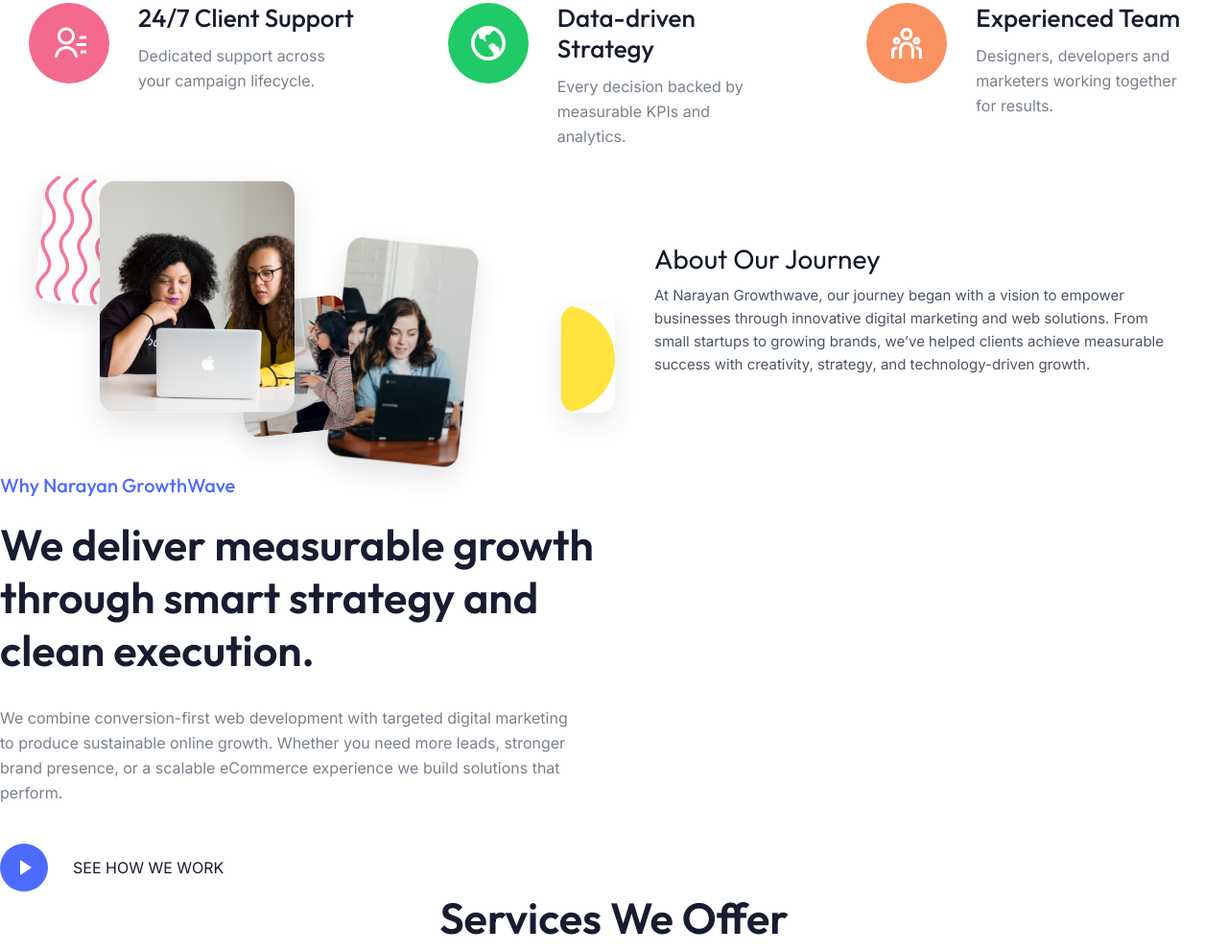
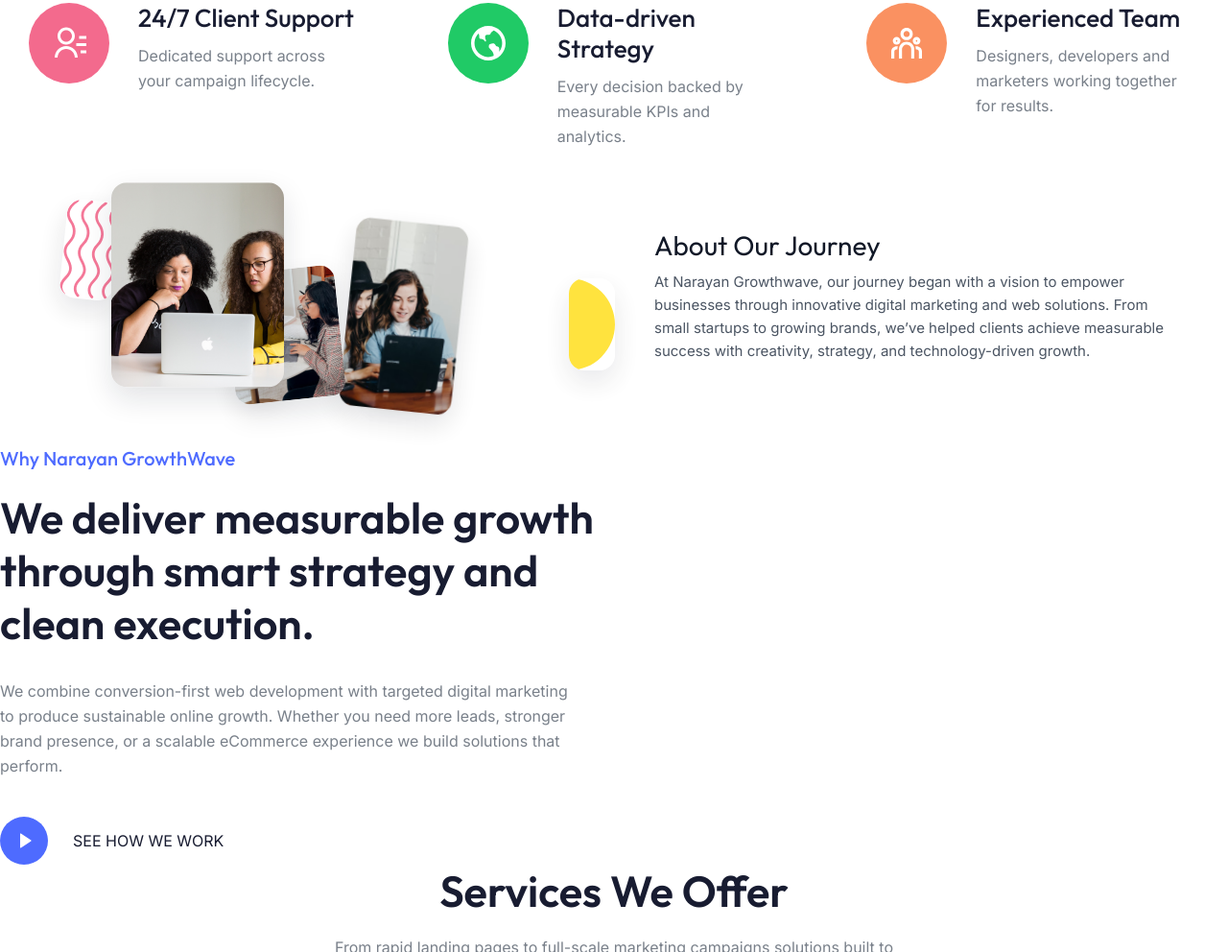
Before and after one commit to abhishekkumardevloper/narayan-Growthwave, a plain HTML site: page index.html in a window 1280 px wide. Shown: the part 847-1839 px from the top of the page at 96% size. Drawn offline with Linux system fonts and the light colour scheme.

Commit message:
Refactor CSS styles for layout and responsiveness

```diff
--- a/index.html
+++ b/index.html
@@ -7,22 +7,26 @@
   <meta name="viewport" content="width=device-width, initial-scale=1.0" />
   <title>Narayan GrowthWave — Digital Marketing & Website Development</title>
    <style>
-    :root{
+     :root{
       --container-width:1200px;
       --gap:24px;
       --accent-shadow: 0 12px 30px rgba(15,23,42,0.12);
       --rounded:16px;
     }
 
-    /* Reset-ish */
+    /* Reset */
     *{box-sizing:border-box;margin:0;padding:0}
     html,body{height:100%;font-family:system-ui,-apple-system,Segoe UI,Roboto,"Helvetica Neue",Arial;}
+    /* Prevent horizontal overflow globally (safe guard) */
+    body { overflow-x: hidden; }
 
-    /* Section wrapper */
+    /* Section wrapper - clip any overflow so decorative parts won't push page width */
     .about-section{
       padding:48px 20px;
       background: #ffffff;
-      overflow:visible;
+      position:relative;
+      /* crucial: clip any visual overflow that would increase width */
+      overflow: hidden;
     }
 
     .container{
@@ -31,7 +35,6 @@
       padding:0 20px;
     }
 
-    /* Layout for bigger screens: two columns */
     .row{
       display:flex;
       align-items:center;
@@ -42,16 +45,17 @@
 
     /* Image group (left) */
     .image-group{
-      flex:1 1 480px; /* grow, shrink, basis */
+      flex:1 1 480px;
       min-width:280px;
       position:relative;
       display:grid;
       grid-template-columns: 1fr 1fr;
       gap:16px;
       align-items:end;
+      /* ensure internal absolutely positioned elements are confined */
+      overflow: visible; /* keep visible for overlapping inside section; section clips outside */
     }
 
-    /* Each stack contains multiple images and shapes */
     .stack{
       position:relative;
       width:100%;
@@ -61,7 +65,7 @@
       justify-content:center;
     }
 
-    /* Base image rules */
+    /* Base image rules - never exceed container width */
     .stack img{
       display:block;
       max-width:100%;
@@ -72,7 +76,6 @@
       transition:transform .35s ease, box-shadow .35s ease;
     }
 
-    /* Specific roles */
     .shape{
       position:absolute;
       width:64px;
@@ -81,37 +84,40 @@
       opacity:.9;
     }
 
+    /* Use clamp to ensure images scale but don't overflow */
     .main-img{
-      width:70%;
+      width:clamp(180px, 50%, 420px);
       z-index:3;
       transform:translateY(-6%);
+      max-width: 100%;
     }
 
+    /* Keep small negative offsets small -- they'll be clipped by section if needed */
     .secondary-img{
-      width:42%;
+      width:clamp(120px, 32%, 320px);
       z-index:2;
       position:absolute;
-      right:-6%;
-      bottom:-4%;
+      right: -2%;   /* reduced negative offset */
+      bottom: -2%;
       transform:rotate(-6deg) scale(.96);
+      max-width: 45%;
     }
 
     .accent-img{
-      width:48%;
+      width:clamp(120px, 36%, 360px);
       z-index:1;
       position:absolute;
-      left:-6%;
-      top:-8%;
+      left: -2%;    /* reduced negative offset */
+      top: -4%;
       transform:rotate(6deg) scale(.98);
       opacity:.98;
+      max-width: 48%;
     }
 
-    /* Decorative shapes positions */
-    .shape.shape-1{ left:-18px; top:-18px; width:72px; transform:rotate(6deg); }
-    .shape.shape-2{ right:6%; top:30%; width:56px; opacity:.8; }
-    .shape.shape-3{ left:6%; bottom:-10px; width:60px; opacity:.7; }
+    .shape.shape-1{ left:6px; top:6px; width:56px; transform:rotate(6deg); }
+    .shape.shape-2{ right:6%; top:30%; width:48px; opacity:.8; }
+    .shape.shape-3{ left:6%; bottom:6px; width:52px; opacity:.7; }
 
-    /* Text column */
     .content{
       flex:1 1 420px;
       min-width:260px;
@@ -120,7 +126,6 @@
     .content h2{ font-size:28px; line-height:1.05; margin-bottom:12px; }
     .content p{ color:#4b5563; line-height:1.6; font-size:15px; }
 
-    /* Hover micro-interaction (desktop) */
     @media (hover: hover) and (min-width: 900px){
       .stack:hover .main-img{ transform:translateY(-10%) scale(1.02); box-shadow: 0 20px 40px rgba(2,6,23,0.14);}
       .stack:hover .secondary-img{ transform:translateY(6%) rotate(-4deg) scale(1.01); }
@@ -130,15 +135,24 @@
     @media (max-width:900px){
       .image-group{ grid-template-columns: 1fr; gap:12px; }
       .main-img{ width:78%; transform:none; margin:0 auto; position:relative; }
-      .secondary-img, .accent-img{ position:relative; right:auto; left:auto; bottom:auto; top:auto; width:46%; transform:none; opacity:1; margin: -16px auto 0; }
-      .shape{ display:none; } /* hide decorative shapes on smaller screens for clarity */
+      .secondary-img, .accent-img{
+        position:relative;
+        right:auto;
+        left:auto;
+        bottom:auto;
+        top:auto;
+        width:46%;
+        transform:none;
+        opacity:1;
+        margin: -16px auto 0;
+      }
+      .shape{ display:none; } /* hide decorative shapes on smaller screens */
       .container{ padding:0 16px; }
       .about-section{ padding:36px 0; }
       .content{ text-align:center; margin-top:8px; }
       .content h2{ font-size:22px; }
     }
 
-    /* Very small phones */
     @media (max-width:420px){
       .about-section{ padding:28px 0; }
       .main-img{ width:86%; }
@@ -405,19 +419,14 @@
   <div class="container">
     <div class="row">
 
-      <!-- IMAGES: left side (keeps original file names) -->
+      <!-- IMAGES -->
       <div class="image-group" aria-hidden="false">
-        <!-- Column 1 stack -->
         <div class="stack" role="img" aria-label="Group of images">
-          <!-- decorative shape -->
           <img src="images/shape-05.svg" alt="" class="shape shape-1" />
-          <!-- main image -->
           <img src="images/about-01.png" alt="About image 1" class="main-img" />
-          <!-- overlapping smaller -->
           <img src="images/about-02.png" alt="About image 2" class="secondary-img" />
         </div>
 
-        <!-- Column 2 stack -->
         <div class="stack" role="img" aria-label="Decorative images">
           <img src="images/shape-06.svg" alt="" class="shape shape-2" />
           <img src="images/about-03.png" alt="About image 3" class="accent-img" />
```
